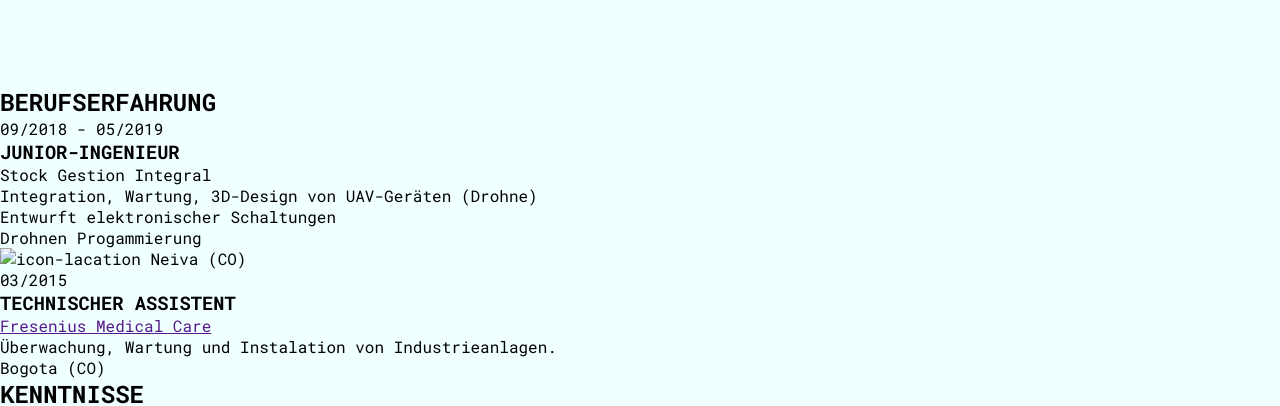
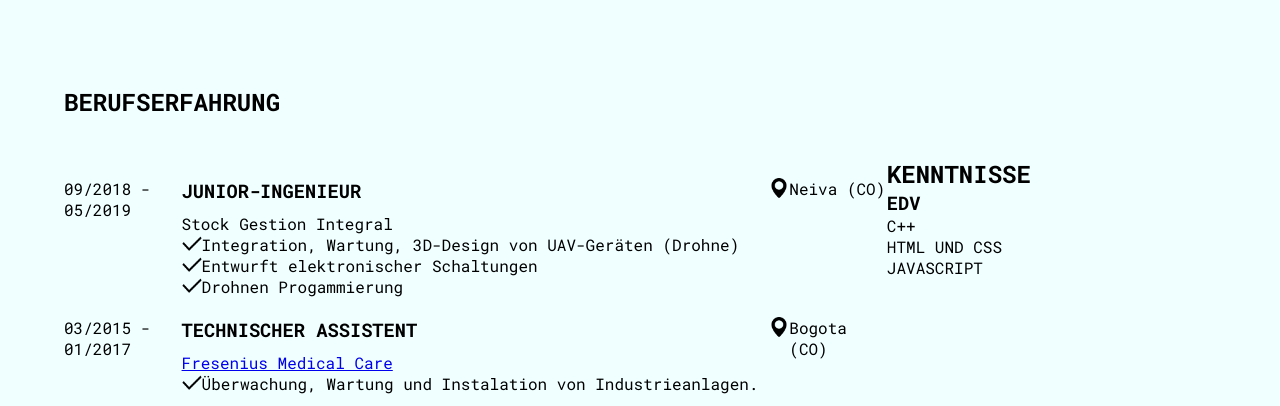
Before and after one commit to izzuna/lebenslauf, a plain HTML site: page index.html in a window 1280 px wide. Shown: the part 414-820 px from the top of the page. Drawn offline with Linux system fonts and the light colour scheme.

Commit message:
Css und icons
added icons and CSS styles

```diff
--- a/index.html
+++ b/index.html
@@ -43,32 +43,51 @@
         </section>
 
         <section class="main-work">
-            <div class="main-work-experience">
             <h2>BERUFSERFAHRUNG</h2>
-                <div>
-                    <div>
+            <div class="main-work-container">
+                <div class="main-experience-container">
+                    <div class="main-experience">
                         <p>09/2018 - 05/2019</p>
                         <div>
                             <h3>JUNIOR-INGENIEUR</h3>
                             <p>Stock Gestion Integral</p>
-                            <p><span></span> Integration, Wartung, 3D-Design von UAV-Geräten (Drohne)</p>
-                            <p><span></span> Entwurft elektronischer Schaltungen</p>
-                            <p><span></span> Drohnen Progammierung</p>
-                            <p><img src="" alt="icon-lacation"> Neiva (CO)</p>
+                            <div class="experience-icon">
+                                <img src="/assets/icons/tick.png" alt="check">
+                                <p>Integration, Wartung, 3D-Design von UAV-Geräten (Drohne)</p>
+                            </div>
+                            <div class="experience-icon">
+                                <img src="/assets/icons/tick.png" alt="check">
+                                <p>Entwurft elektronischer Schaltungen</p>
+                            </div>
+                            <div class="experience-icon">
+                                <img src="/assets/icons/tick.png" alt="check">
+                                <p>Drohnen Progammierung</p>
                             </div>
                         </div>
-                    <div>
-                        <p>03/2015</p>
+                        <div class="experience-icon">
+                            <img src="/assets/icons/location-pin.png" alt="icon-location">
+                            <p> Neiva (CO)</p>
+                        </div>
+
+                    </div>
+                    <div class="main-experience">
+                        <p>03/2015 - 01/2017</p>
                         <div>
                             <h3>TECHNISCHER ASSISTENT</h3>
-                            <p><a href="">Fresenius Medical Care</a></p>
-                            <p><span></span> Überwachung, Wartung und Instalation von Industrieanlagen.</p>
-                            <p><span></span> Bogota (CO)</p>
+                            <p><a href="/">Fresenius Medical Care</a></p>
+                            <div class="experience-icon">
+                                <img src="/assets/icons/tick.png" alt="check">
+                                <p>Überwachung, Wartung und Instalation von Industrieanlagen.</p>
                             </div>
                         </div>
+                        <div class="experience-icon">
+                            <img src="/assets/icons/location-pin.png" alt="icon-location">
+                            <p>Bogota (CO)</p>
+                        </div>
+
                     </div>
                 </div>
-            <div class="main-work-knowledge">
+                <div class="main-knowledge-container">
                     <h2>KENNTNISSE</h2>
                     <h3>EDV</h3>
                     <div>
@@ -79,6 +98,7 @@
                         </div>
                         <div>
                             <img src="" alt=""><img src="" alt=""><img src="" alt="">
+                        </div>
                     </div>
                 </div>
             </div>
--- a/main.css
+++ b/main.css
@@ -4,7 +4,7 @@
     padding: 0;
     box-sizing: border-box;
     font-family: 'Roboto mono', monospace;
-    background-color: azure;
+    background-color: azure ;
 }
 
 .main-daten{
@@ -75,3 +75,38 @@ grid-column: 2;
     text-align: left;
 
 }
+.main-work{
+    height: 100%;
+    width: 90%;
+    justify-self: center;
+}
+
+.main-work > h2{
+    margin-bottom: 40px;
+}
+
+.main-work-container{
+    display: grid;
+    grid-template-columns: 5fr 2fr;
+}
+.main-experience-container{
+    grid-column: 1;
+}
+.main-experience{
+    margin: 20px 0;
+    display: grid;
+    grid-template-columns: 1fr 5fr 1fr;
+}
+.main-experience  h3{
+margin-bottom:10px ;
+}
+.main-knowledge-container{
+grid-column: 2;
+}
+.experience-icon{
+    display: grid;
+    grid-template-columns:0.1fr 4fr;
+}
+.experience-icon img{
+    height: 20px;
+}
```
Also changed, not shown: assets/icons/tick.png (added). Lines whose indentation alone changed are shown as unchanged.
